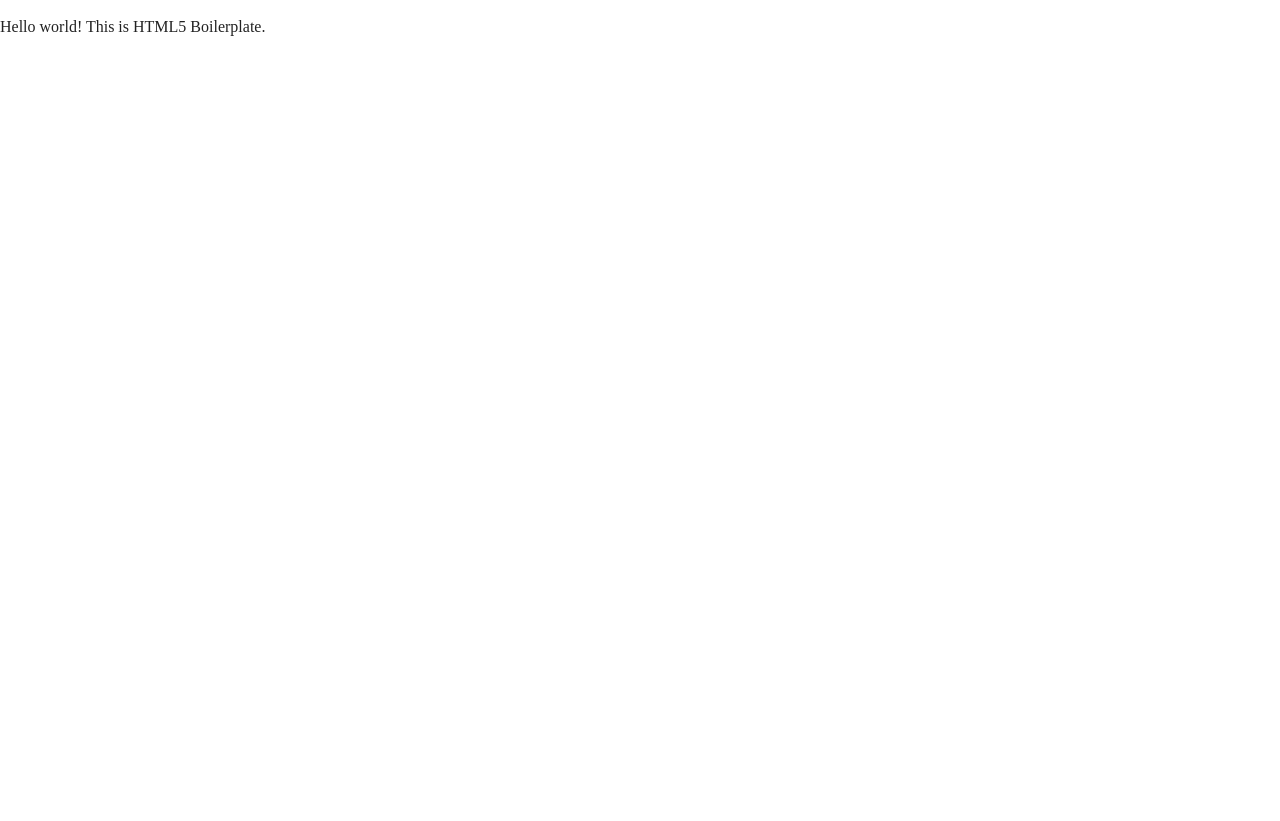
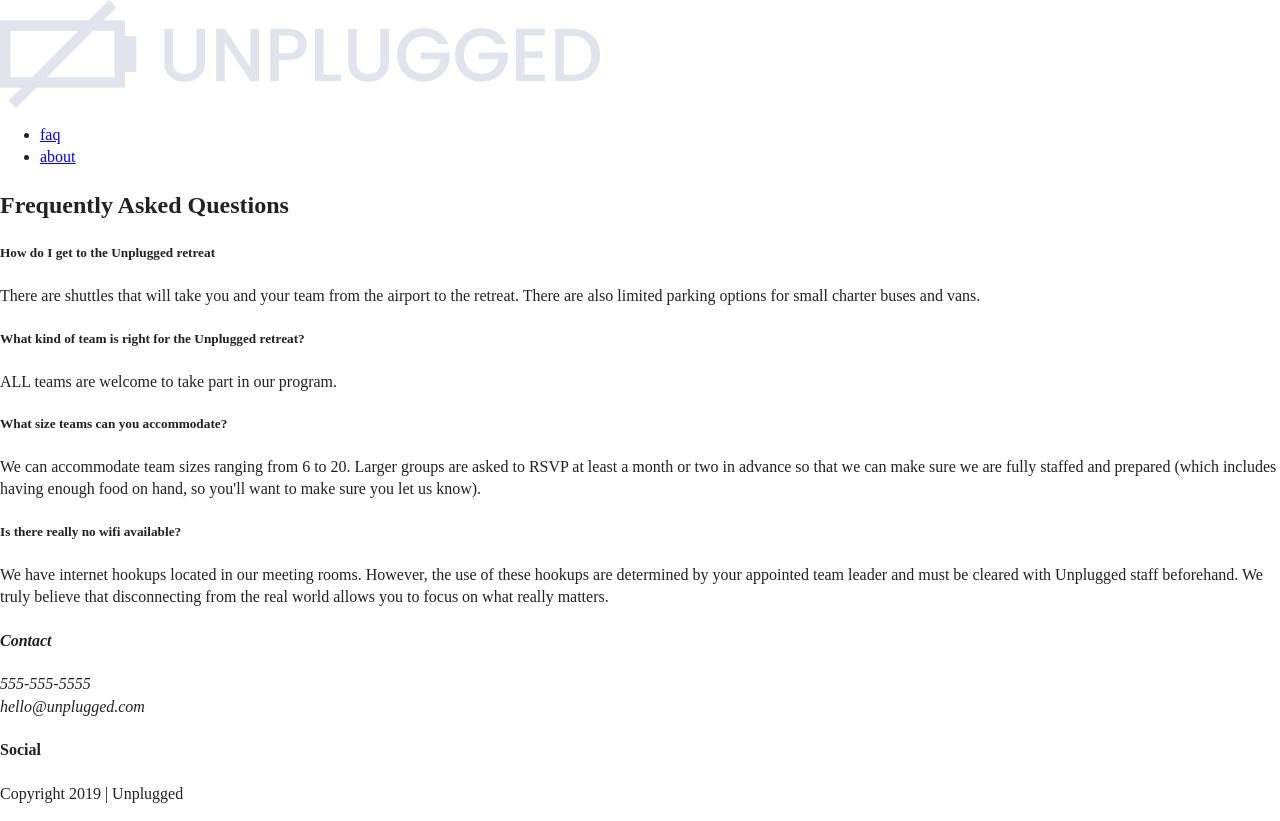
Before and after one commit to echo-codes/unplugged-retreat, a website: page faq/index.html in a window 1280 px wide. Before the commit the page ends 800 px from the top, so only its background shows below. Drawn offline with Linux system fonts and the light colour scheme.

Commit message:
Added html content for the faq page

```diff
--- a/faq/index.html
+++ b/faq/index.html
@@ -3,7 +3,7 @@
 
 <head>
   <meta charset="utf-8">
-  <title></title>
+  <title>Unplugged | FAQ</title>
   <meta name="description" content="">
   <meta name="viewport" content="width=device-width, initial-scale=1">
 
@@ -25,7 +25,88 @@
 <body>
 
   <!-- Add your site or application content here -->
-  <p>Hello world! This is HTML5 Boilerplate.</p>
+  <header>
+    <div class="content-wrapper">
+      <a href="#"><img src="../img/unpluggedlogo.png" alt="unplugged logo" /></a>
+      <div class="header-divider"></div>
+      <nav>
+        <ul>
+          <li><a href="#" target="_blank">faq</a> </li>
+          <li><a href="../about/index.html" target="_blank">about</a></li>
+        </ul>
+      </nav>
+    </div><!--end of content-wrapper-->
+  </header>
+
+  <main>
+    <div class="content-wrapper">
+      <div class="faq-content">
+        <h2>Frequently Asked Questions</h2>
+        <div class="faq">
+          <div class="question">
+            <h5>How do I get to the Unplugged retreat</h5>
+            <p>
+              There are shuttles that will take you and your team from the airport to the retreat.
+              There are also limited parking options for small charter buses and vans.
+            </p>
+          </div>
+          <div class="question">
+            <h5>What kind of team is right for the Unplugged retreat?</h5>
+            <p>
+              ALL teams are welcome to take part in our program.
+            </p>
+          </div>
+          <div class="question">
+            <h5>What size teams can you accommodate?</h5>
+            <p>
+              We can accommodate team sizes ranging from 6 to 20.  Larger groups are asked to RSVP
+              at least a month or two in advance so that we can make sure we are fully staffed and prepared (which includes
+              having enough food on hand, so you'll want to make sure you let us know).
+            </p>
+          </div>
+          <div class="question">
+            <h5>Is there really no wifi available?</h5>
+            <p>
+              We have internet hookups located in our meeting rooms. However, the use of these hookups are
+              determined by your appointed team leader and must be cleared with Unplugged staff beforehand.
+              We truly believe that disconnecting from the real world allows you to focus on what really matters.
+            </p>
+          </div>
+        </div><!--end of faq-->
+      </div><!--end of faq-content-->
+    </div><!--end of content-wrapper-->
+  </main>
+
+  <footer>
+    <div class="content-wrapper">
+      <div class="footer-content">
+        <address>
+          <div class="contact">
+            <h4>Contact</h4>
+            <p>
+              555-555-5555</br>
+              hello@unplugged.com
+            </p>
+          </div><!--end of contact-->
+        </address>
+        <div class="social">
+          <h4>Social</h4>
+          <div class="social-icons">
+            <p><a href="https://www.facebook.com/groups/doggoappreciationsociety" target="_blank"></a></p><!--facebook icon and link-->
+            <p><a href="https://twitter.com/GoldretrieverUS" target="_blank"></a></p><!--twitter icon and link-->
+            <p><a href="https://www.instagram.com/dogsofinstagram/" target="_blank"></a></p><!--instagram icon and link-->
+          </div><!--end of social-icons-->
+        </div><!--end of social-->
+      </div><!--end of footer content-->
+    </div><!--end of footer content wrapper-->
+    <div class="copyright">
+      <p>Copyright 2019 | Unplugged</p>
+    </div>
+  </footer>
+
+
+
+
   <script src="../js/vendor/modernizr-3.11.2.min.js"></script>
   <script src="../js/plugins.js"></script>
   <script src="../js/main.js"></script>
```
